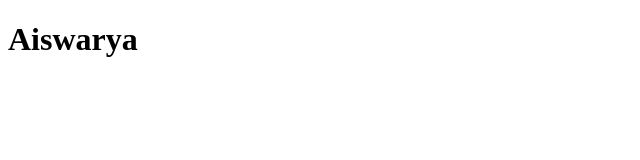
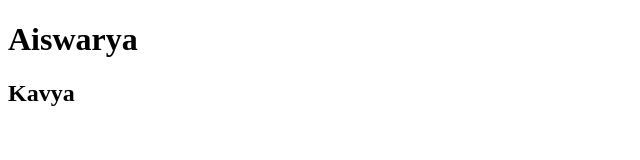
Before and after one commit to aiswaryavinodnv/college-project, a plain HTML site: page index.html in a window 1280 px wide. Shown: the whole page, without its empty margins (0-640 px from the left). Drawn offline with Linux system fonts and the light colour scheme.

Commit message:
second commit

```diff
--- a/index.html
+++ b/index.html
@@ -7,5 +7,6 @@
 </head>
 <body>
      <h1>Aiswarya</h1>
+     <h2>Kavya</h2>
 </body>
 </html>
```
